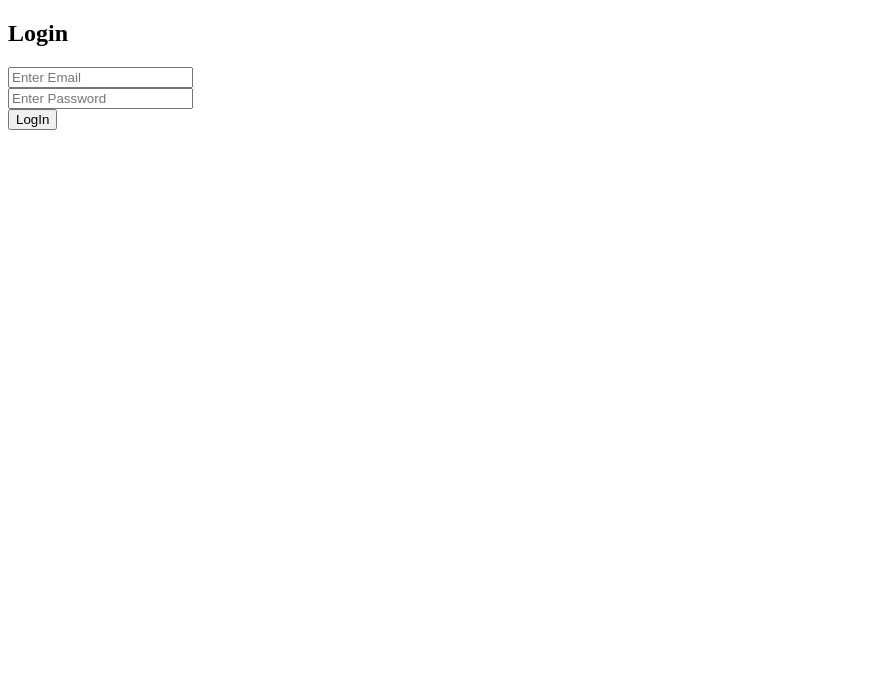
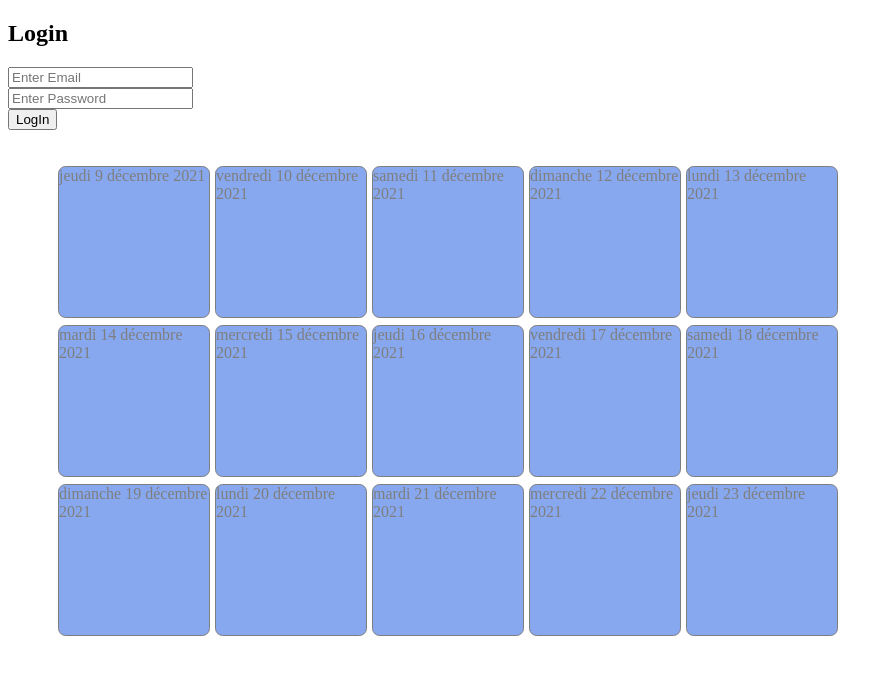
Before and after one commit to shanon-richet/my.BeCoffe, a website: page views/index.html in a window 1280 px wide. Shown: the whole page, without its empty margins (0-893 px from the left). Drawn offline with Linux system fonts and the light colour scheme.

Commit message:
create dashboard

```diff
--- a/views/index.html
+++ b/views/index.html
@@ -5,9 +5,11 @@
         <meta http-equiv="X-UA-Compatible" content="IE=edge">
         <meta name="viewport" content="width=device-width, initial-scale=1.0">
         <title>Login</title>
+        <link href= "style.css" rel= "stylesheet">
     </head>
 
     <body>
+<header>
     <form action="/user" method="post">
         <h2>Login</h2>
 
@@ -20,5 +22,10 @@
         </div>
         <input type="submit" value="LogIn">
     </form>
+</header>
+<main>
+
+</main>
     </body>
+    <script src= "shanon.js"></script>
 </html>
--- /dev/null
+++ b/views/shanon.js
@@ -0,0 +1,28 @@
+const main= document.querySelector('main')
+
+const date = new Date();
+const options = { weekday: 'long', year: 'numeric', month: 'long', day: 'numeric' };
+
+for (let i= 0; i < 15; i++) {
+    var calendar= document.createElement('section')
+    var squares= document.createElement('p')
+    calendar.appendChild(squares)
+    main.appendChild(calendar)
+}
+
+const square= document.querySelectorAll('p')
+square[0].innerText= new Date(date.getTime()).toLocaleDateString('fr-FR', options);
+square[1].innerText= new Date(date.getTime() + 86400000).toLocaleDateString('fr-FR', options);
+square[2].innerText= new Date(date.getTime() + 172000000).toLocaleDateString('fr-FR', options);
+square[3].innerText= new Date(date.getTime() + 259200000).toLocaleDateString('fr-FR', options);
+square[4].innerText= new Date(date.getTime() + 345600000).toLocaleDateString('fr-FR', options);
+square[5].innerText= new Date(date.getTime() + 432000000).toLocaleDateString('fr-FR', options);
+square[6].innerText= new Date(date.getTime() + 518400000).toLocaleDateString('fr-FR', options);
+square[7].innerText= new Date(date.getTime() + 604800000).toLocaleDateString('fr-FR', options);
+square[8].innerText= new Date(date.getTime() + 691200000).toLocaleDateString('fr-FR', options);
+square[9].innerText= new Date(date.getTime() + 777600000).toLocaleDateString('fr-FR', options);
+square[10].innerText= new Date(date.getTime() + 864000000).toLocaleDateString('fr-FR', options);
+square[11].innerText= new Date(date.getTime() + 950400000).toLocaleDateString('fr-FR', options);
+square[12].innerText= new Date(date.getTime() + 1036800000).toLocaleDateString('fr-FR', options);
+square[13].innerText= new Date(date.getTime() + 1123200000).toLocaleDateString('fr-FR', options);
+square[14].innerText= new Date(date.getTime() + 1209600000).toLocaleDateString('fr-FR', options);
--- /dev/null
+++ b/views/style.css
@@ -0,0 +1,21 @@
+main {
+    display: flex;
+    flex-wrap: wrap;
+    gap: 5px;
+    width: 900px;
+    margin: 50px;
+}
+main section {
+margin-top: -30px;
+}
+main p {
+    background-color: rgb(17, 83, 224);
+    opacity: 0.5;
+    width: 150px;
+    height: 150px;
+    border-radius: 5%;
+    border: 1px ridge black;
+}
+main p:hover {
+    cursor: pointer;
+}
```
Also changed, not shown: data.js (added, +18 -0 lines). Lines whose indentation alone changed are shown as unchanged.
